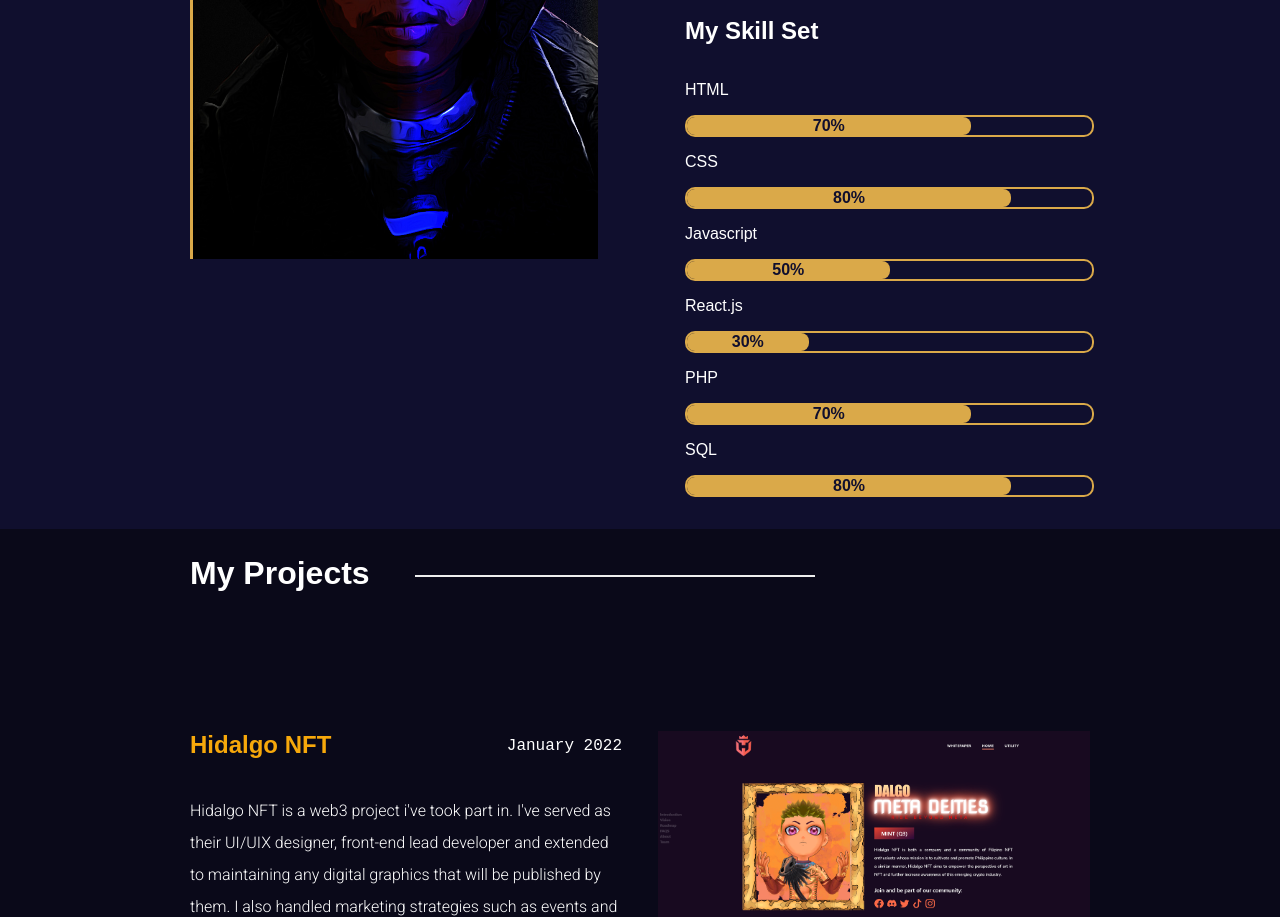
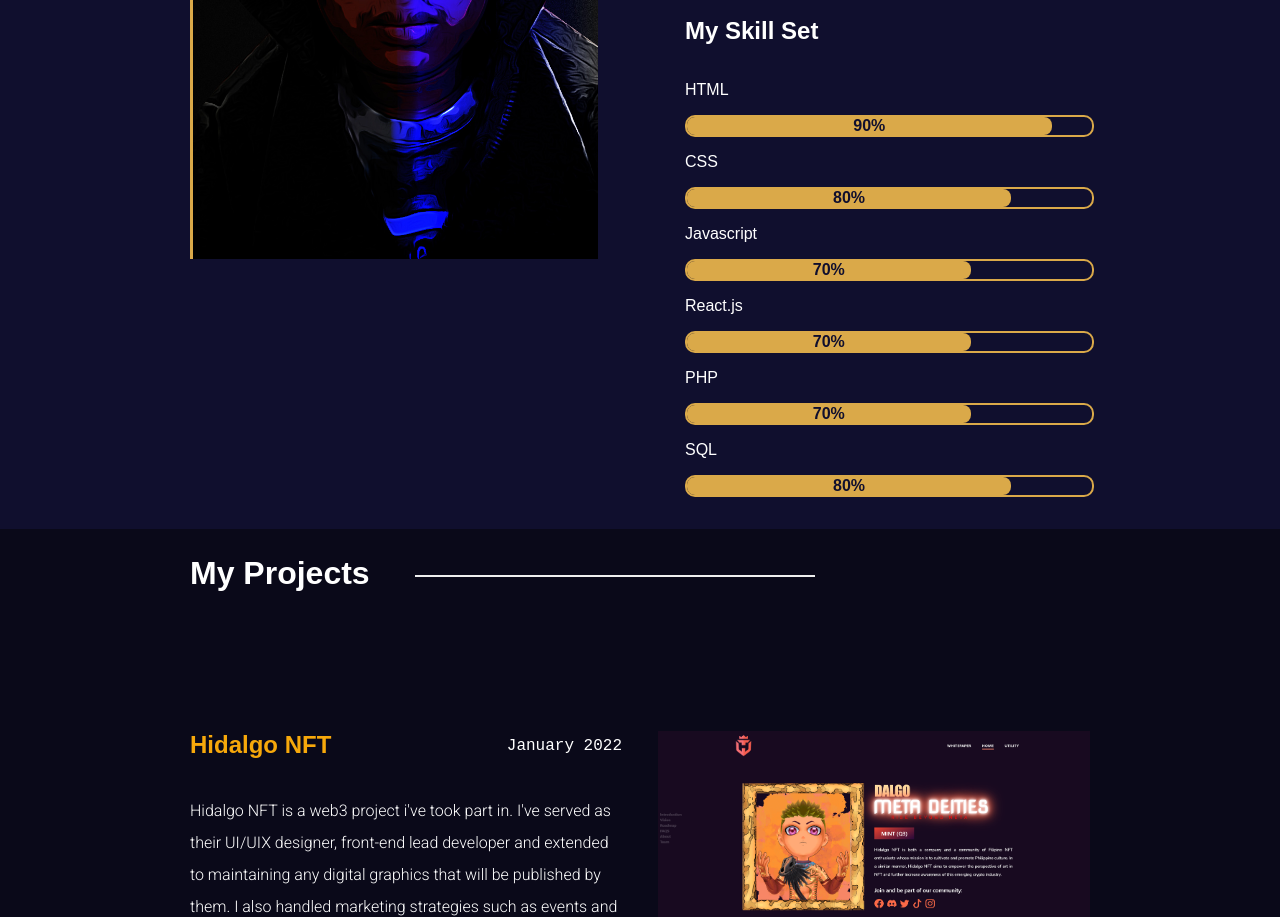
Before and after one commit to Yeshua0709/yeshuaabrenica, a plain HTML site: page docs/index.html in a window 1280 px wide. Shown: the part 801-1718 px from the top of the page. Drawn offline with nearby package versions, Linux system fonts and the light colour scheme.

Commit message:
skillset update

```diff
--- a/docs/index.html
+++ b/docs/index.html
@@ -183,7 +183,7 @@
             <div class="skillset-columns">
                 <div class="skillset-title">HTML</div>
                 <div class="skillset-bar">
-                    <div class="skillset-level"><p>70%</p></div>
+                    <div class="skillset-level"><p>90%</p></div>
                 </div>
             </div>
 
@@ -197,7 +197,7 @@
             <div class="skillset-columns">
                 <div class="skillset-title">Javascript</div>
                 <div class="skillset-bar">
-                    <div class="skillset-level js"><p>50%</p></div>
+                    <div class="skillset-level js"><p>70%</p></div>
                 </div>
             </div>
 
@@ -205,7 +205,7 @@
             <div class="skillset-columns">
                 <div class="skillset-title">React.js</div>
                 <div class="skillset-bar">
-                    <div class="skillset-level react"><p>30%</p></div>
+                    <div class="skillset-level react"><p>70%</p></div>
                 </div>
             </div>
 
--- a/docs/style.css
+++ b/docs/style.css
@@ -344,7 +344,7 @@ font-size: 1.25rem;
 }
 
 .skillset-level{
-    width: 70%;
+    width: 90%;
     background-color: #daa949;
     color: #100f2e;
     border-radius: 8px;
@@ -355,10 +355,10 @@ font-size: 1.25rem;
 }
 
 .js{
-    width:50%;
+    width:70%;
 }
 .react{
-    width: 30%;
+    width: 70%;
 }
 
 .php {
```
